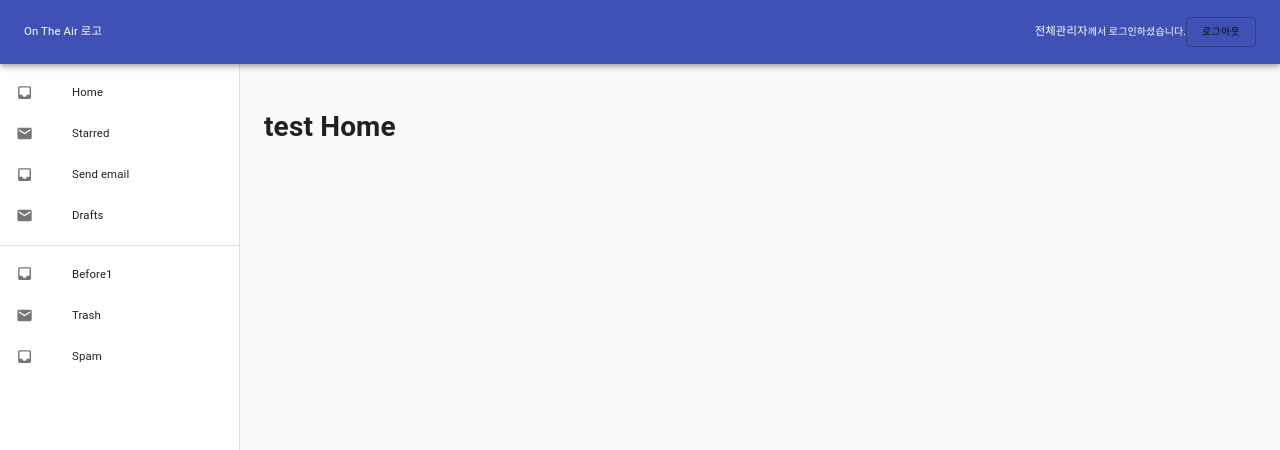
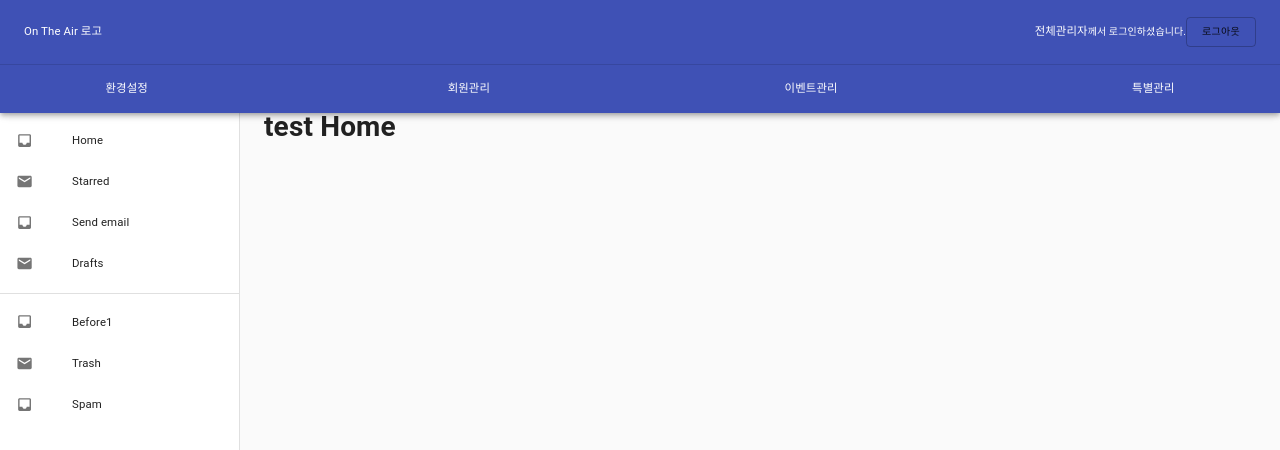
Before and after one commit to jinwoongBang/remote-video-conferencing-service, a Next.js app: page / in a window 1280 px wide. Shown: the top 450 px of the page. Built offline with nearby package versions, Linux system fonts and the light colour scheme.

Commit message:
feature : subheader cnrk

```diff
--- a/src/components/AppLayout.tsx
+++ b/src/components/AppLayout.tsx
@@ -36,8 +36,6 @@ const useStyles = makeStyles((theme: Theme) => ({
   },
   appBar: {
     zIndex: theme.zIndex.drawer + 1,
-    // width: `calc(100% - ${drawerWidth}px)`,
-    // marginLeft: drawerWidth,
   },
   drawer: {
     width: drawerWidth,
@@ -54,6 +52,10 @@ const useStyles = makeStyles((theme: Theme) => ({
     padding: theme.spacing(3),
     maxWidth: `calc(100vw - ${drawerWidth}px)`,
     minWidth: `${1440 - drawerWidth}px`,
+  },
+
+  subHeader: {
+    textAlign: 'center',
   },
 
   logoContainer: {
@@ -97,6 +99,31 @@ function ApoLayout({ children }: ApoLayoutProps) {
             </Grid>
           </Grid>
         </Toolbar>
+        <Divider></Divider>
+        <Toolbar variant="dense">
+          <Grid container justify="space-between">
+            <Grid item xs={2}>
+              <Typography variant="body1" align="center">
+                환경설정
+              </Typography>
+            </Grid>
+            <Grid item xs={2}>
+              <Typography variant="body1" align="center">
+                회원관리
+              </Typography>
+            </Grid>
+            <Grid item xs={2}>
+              <Typography variant="body1" align="center">
+                이벤트관리
+              </Typography>
+            </Grid>
+            <Grid item xs={2}>
+              <Typography variant="body1" align="center">
+                특별관리
+              </Typography>
+            </Grid>
+          </Grid>
+        </Toolbar>
       </AppBar>
       <Drawer
         className={classes.drawer}
@@ -106,6 +133,7 @@ function ApoLayout({ children }: ApoLayoutProps) {
         }}
       >
         <Toolbar />
+        <Toolbar variant="dense" />
         <div className={classes.drawerContainer}>
           <List>
             {['Home', 'Starred', 'Send email', 'Drafts'].map((text, index) => (
```
